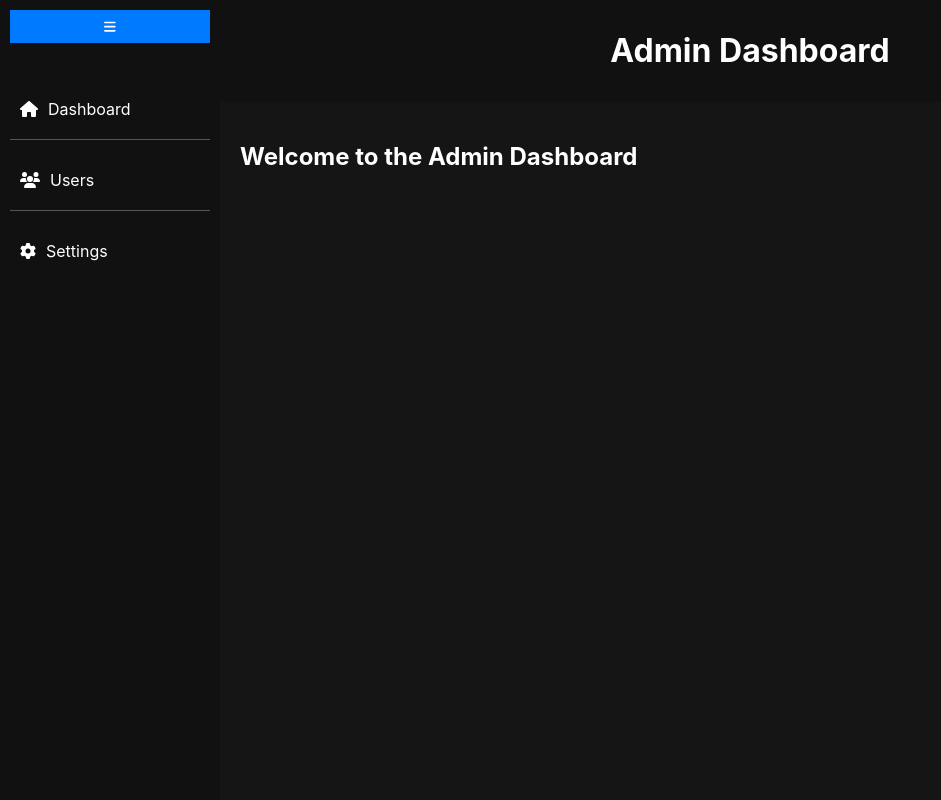
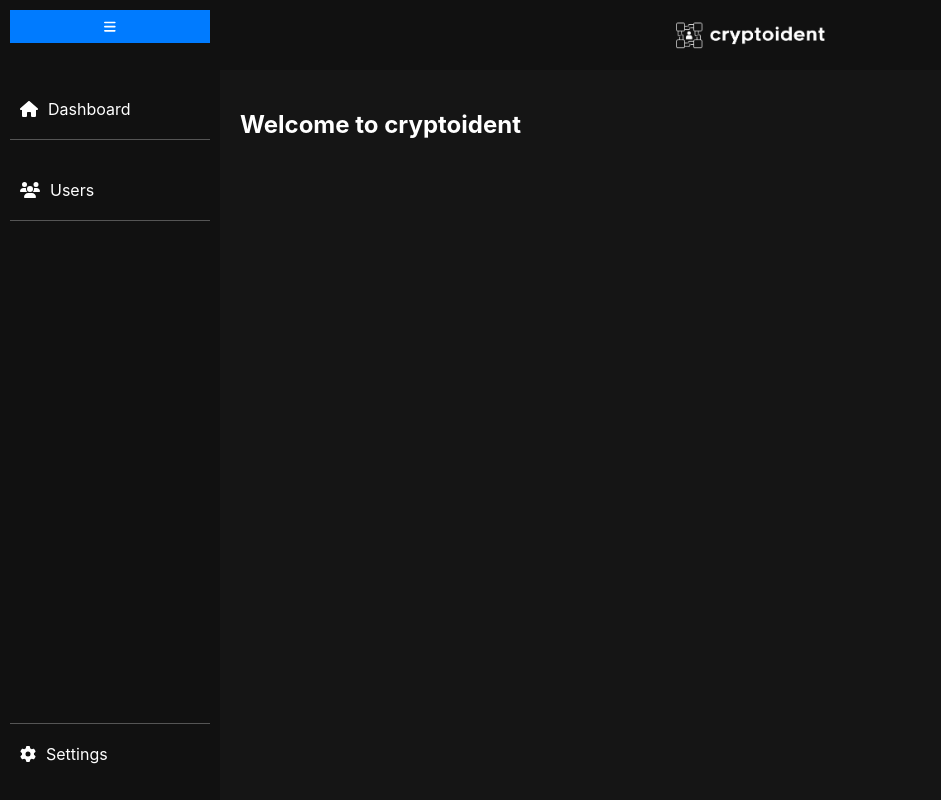
Before and after one commit to philipp-engelhardt/cryptoident, a React (Create React App) app: page /dashboard in a window 1280 px wide. Shown: the whole page, without its empty margins (0-941 px from the left). Built offline with nearby package versions, Linux system fonts and the light colour scheme; sample sign-in values are in the browser's storage.

Commit message:
changes to header and sidebar component

```diff
--- a/src/components/Dashboard.js
+++ b/src/components/Dashboard.js
@@ -10,7 +10,7 @@ const Dashboard = () => {
       <div className="dashboard-content">
         <Header />
         <div className="dashboard-main">
-          <h2>Welcome to the Admin Dashboard</h2>
+          <h2>Welcome to cryptoident</h2>
           {/* Weitere Dashboard-Inhalte wie Tabellen, Diagramme usw. hier hinzufügen */}
         </div>
       </div>
--- a/src/components/Header.css
+++ b/src/components/Header.css
@@ -3,5 +3,13 @@
     background-color: #111111;
     color: white;
     padding: 10px;
-    text-align: center;
+    display: flex;
+    justify-content: center;
+    align-items: center;
+    height: 50px; /* Minimal schmaler */
   }
+
+  .header-logo {
+    max-height: 45px; /* Größer */
+    width: auto;
+  }
--- a/src/components/Header.js
+++ b/src/components/Header.js
@@ -4,7 +4,7 @@ import './Header.css';
 const Header = () => {
   return (
     <header className="dashboard-header">
-      <h1>Admin Dashboard</h1>
+      <img src={`${process.env.PUBLIC_URL}/logo_schriftzug.png`} alt="Cryptoident Logo" className="header-logo" />
     </header>
   );
 };
--- a/src/components/Sidebar.css
+++ b/src/components/Sidebar.css
@@ -27,12 +27,35 @@
   .dashboard-sidebar ul {
     list-style-type: none;
     padding: 0;
+    flex-grow: 1; /* Erlaubt dem ul-Element, den verfügbaren Platz einzunehmen */
+    display: flex;
+    flex-direction: column;
   }
 
   .dashboard-sidebar li {
     margin: 10px 0;
     padding: 10px 0;
     border-bottom: 1px solid #555;
+    display: flex;
+    justify-content: flex-start; /* Beibehaltung der Ausrichtung im ausgeklappten Zustand */
+    align-items: center;
+  }
+
+  .dashboard-sidebar.closed li {
+    justify-content: center; /* Zentrierung im eingeklappten Zustand */
+  }
+
+  .dashboard-sidebar li.settings {
+    margin-top: auto; /* Verschiebt den Settings-Punkt nach unten */
+    margin-bottom: 0; /* Zusätzlicher Abstand nach unten entfernt */
+    padding-bottom: 0; /* Zusätzlicher Abstand nach unten entfernt */
+    border-top: 1px solid #555; /* Weißer Strich darüber */
+    border-bottom: none; /* Entfernen des unteren Strichs */
+  }
+
+  .dashboard-sidebar li.dashboard,
+  .dashboard-sidebar li.users {
+    margin-bottom: 10px; /* Beibehaltung des Abstands für Dashboard und Users */
   }
 
   .dashboard-sidebar li:last-child {
@@ -45,6 +68,11 @@
     display: flex;
     align-items: center;
     padding: 10px;
+    width: 100%;
+  }
+
+  .dashboard-sidebar.closed a {
+    justify-content: center; /* Zentrierung im eingeklappten Zustand */
   }
 
   .dashboard-sidebar a span {
--- a/src/components/Sidebar.js
+++ b/src/components/Sidebar.js
@@ -28,7 +28,7 @@ const Sidebar = () => {
             {isOpen && <span>Users</span>}
           </a>
         </li>
-        <li>
+        <li className="settings">
           <a href="/dashboard/settings">
             <FontAwesomeIcon icon={faCog} />
             {isOpen && <span>Settings</span>}
```
Also changed, not shown: public/logo_schriftzug.png (added).
